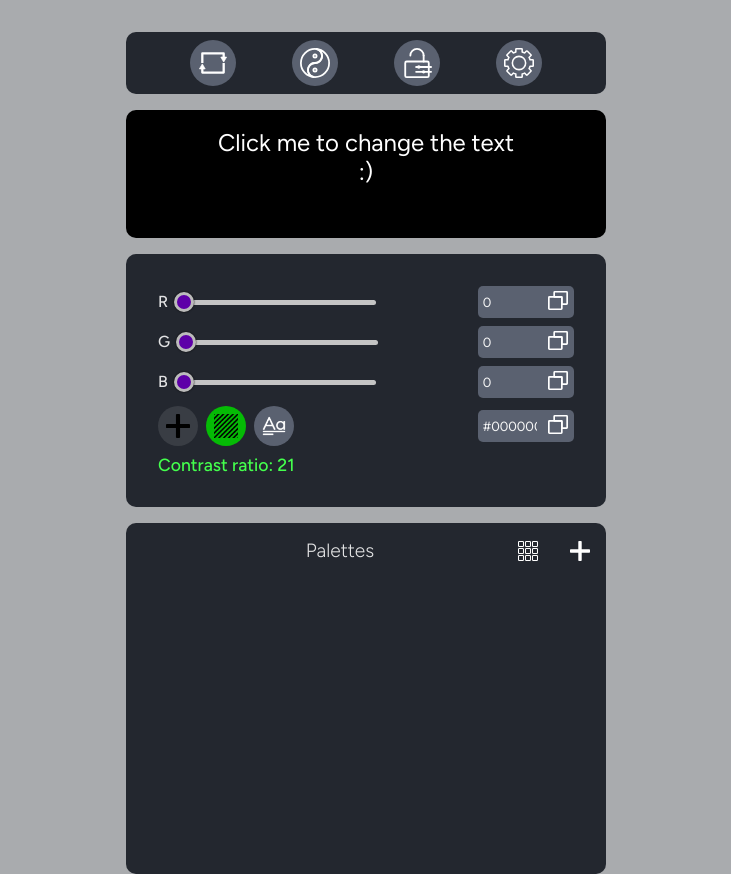
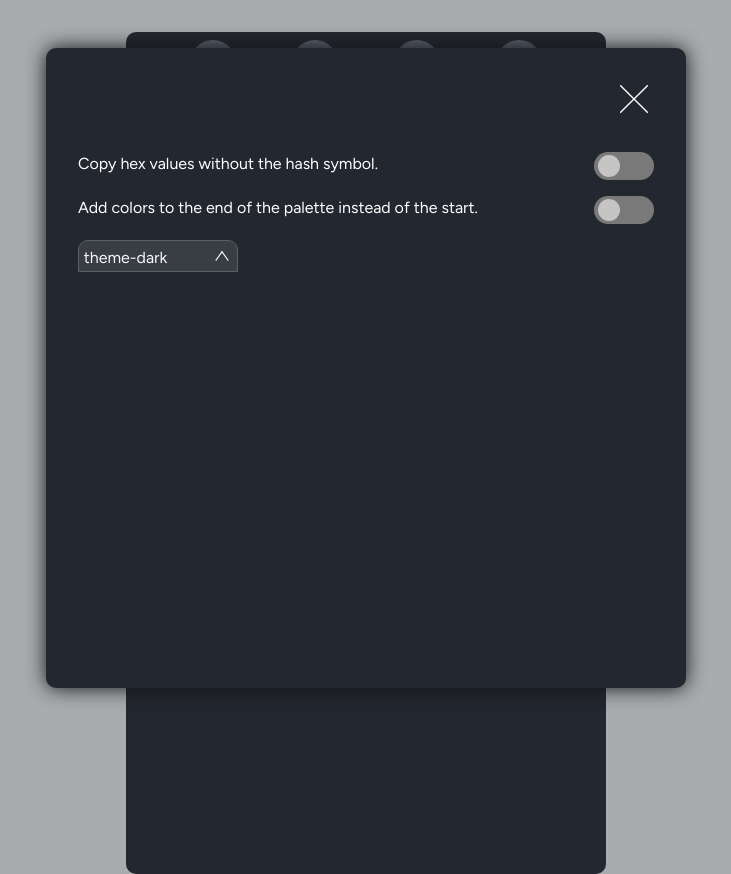
Before and after one commit to andrec2709/colorpicker-react, a React (Vite) app: page / in a window 1280 px wide. Shown: the whole page, without its empty margins (274-1005 px from the left). Built offline with nearby package versions, Linux system fonts and the light colour scheme.

Commit message:
application themes

```diff
--- a/src/App.css
+++ b/src/App.css
@@ -16,8 +16,136 @@
   flex-direction: column;
 }
 
+/* [start] -------- Themes section --------> */
+
+:root.theme-dark {
+  --background: #23272f63;
+  --on-background: #fff;
+  --background-container: #23272f;
+  --on-background-container: #fff;
+
+  --color-button-bg: #5a6170;
+  --color-button-fg: #b9b9b9;
+  --color-button-active: #05bb05;
+  --color-button-active-fg: #000;
+  --color-button-disabled: #393d44;
+
+  --color-field-bg: #5a6170;
+  --color-field-fg: #f7f7f7;
+
+  --color-palette-bg: #181818;
+
+  --color-slider-track: #c4c4c4;
+  --color-slider-fill: #7819d1;
+  --color-slider-thumb: #5d00a8;
+  --color-slider-thumb-border: #bbbbbb;
+
+  --color-list-item-bg: #1d2025;
+  --color-list-item-fg: #fff;
+  --color-list-item-border: #343942;
+  --color-list-item--hover: #14161a;
+  --color-list-item--highlighted: #f0f0f081;
+  --color-list-item--dragging: #165deb;
+  --color-list-item-btn-bg: #0a0a0ac2;
+
+  --color-selection-bg: #165deb;
+  --color-selection-fg: #ffffffde;
+
+  --tooltip-success-bg: #2acf6f;
+  --tooltip-success-fg: #020202;
+  --tooltip-fail-bg: #d41919;
+  --tooltip-fail-fg: #000;
+
+  --switch: #797979;
+  --switch-slider: #c5c5c5;
+  --switch-checked: #8b0eaa;
+
+  --combobox-selection-bg: #393d44;
+  --combobox-selection-fg: #f7f7f7;
+  --combobox-selection-border: #5e6064;
+  --combobox-list-bg: #282b30;
+  --combobox-list-fg: #f7f7f7;
+  --combobox-list-border: #5e60645d;
+
+  /* icon filters */
+  --colorpicker-icon-invert: invert();
+  --colorpicker-icon--disabled-invert: none;
+  --colorpicker-icon--active-invert: none;
+  --field-icon-invert: invert();
+  --settings-icon-invert: invert();
+  --editor-header-icon-invert: invert();
+  --combobox-icon-invert: invert();
+
+}
+
+:root.theme-light {
+  --background: #e6e6e6cb;
+  --on-background: #000000;
+  --background-container: #e6e6e6;
+  --on-background-container: #000000;
+
+  --color-button-bg: #6200ff;
+  --color-button-fg: #b9b9b9;
+  --color-button-active: #05bb05;
+  --color-button-active-fg: #000;
+  --color-button-disabled: #a59fb4;
+
+  --color-field-bg: #c6bcf3;
+  --color-field-fg: #1a1a1a;
+
+  --color-palette-bg: #9c91aa;
+
+  --color-slider-track: #c4c4c4;
+  --color-slider-fill: #7819d1;
+  --color-slider-thumb: #5d00a8;
+  --color-slider-thumb-border: #bbbbbb;
+
+  --color-list-item-bg: #c4c4c4;
+  --color-list-item-fg: #000000;
+  --color-list-item-border: #a0a0a0;
+  --color-list-item--hover: #a3a3a3;
+  --color-list-item--highlighted: #55555581;
+  --color-list-item--dragging: #4416eb;
+  --color-list-item-btn-bg: #0a0a0ac2;
+
+  --color-selection-bg: #165deb;
+  --color-selection-fg: #ffffffde;
+
+  --tooltip-success-bg: #2acf6f;
+  --tooltip-success-fg: #020202;
+  --tooltip-fail-bg: #d41919;
+  --tooltip-fail-fg: #000;
+
+  --switch: #9c9c9c;
+  --switch-slider: #c5c5c5;
+  --switch-checked: #6207f3;
+
+  --combobox-selection-bg: #c5c5c5;
+  --combobox-selection-fg: #030303;
+  --combobox-selection-border: #525252;
+  --combobox-list-bg: #b9b9b9;
+  --combobox-list-fg: #070707;
+  --combobox-list-border: #5d5e5f5d;
+
+  /* icon filters */
+  --colorpicker-icon-invert: invert();
+  --colorpicker-icon--disabled-invert: none;
+  --colorpicker-icon--active-invert: none;
+  --field-icon-invert: none;
+  --settings-icon-invert: none;
+  --editor-header-icon-invert: none;
+  --combobox-icon-invert: none;
+
+}
+
+/* [end] -------- Themes section --------> */
+
 /* [start] -------- Universal styling --------> */
 
+body {
+  background-color: var(--background);
+
+}
 
 * {
   box-sizing: border-box;
@@ -29,8 +157,8 @@
 }
 
 *::selection {
-  background-color: #165deb;
-  color: #ffffffde;
+  background-color: var(--color-selection-bg);
+  color: var(--color-selection-fg);
 }
 
 button {
@@ -51,6 +179,8 @@ button {
   background-color: unset;
   height: 100%;
   font-weight: 300;
+  color: var(--color-list-item-fg);
+
   &:disabled {
     color: unset;
   }
@@ -66,16 +196,14 @@ button {
 /* [start] -------- Colorpicker Sliders and Fields Layout --------> */
 
 #colorpicker {
-  background-color: rgb(35, 39, 47);
+  background-color: var(--background-container);
   border-radius: 10px;
   padding: clamp(1rem, 5vw, 2rem);
   display: grid;
   grid-template:
     "a b" auto
     "c d" auto
-    "e f" auto
-    "g h" auto
-    "i ." auto / auto min-content;
+    "e f" auto "g h" auto "i ." auto / auto min-content;
   row-gap: .5rem;
   margin-bottom: 1rem;
   width: 100%;
@@ -158,7 +286,7 @@ button {
   align-items: center;
   justify-content: center;
   border: none;
-  background-color: rgb(90, 97, 112);
+  background-color: var(--color-button-bg);
   border-radius: 50%;
   padding: .5rem;
   justify-content: start;
@@ -167,17 +295,17 @@ button {
 
 .colorpicker__icon {
   width: 24px;
-  filter: invert();
+  filter: var(--colorpicker-icon-invert);
 }
 
 .colorpicker__btn:disabled {
-  background-color: rgb(57, 61, 68);
-  color: rgb(185, 185, 185);
+  background-color: var(--color-button-disabled);
+  color: var(--color-button-fg);
 
 }
 
 .colorpicker__btn:disabled .colorpicker__icon {
-  filter: none;
+  filter: var(--colorpicker-icon--disabled-invert);
 }
 
 .colorpicker__btn:hover {
@@ -194,6 +322,7 @@ button {
 }
 
 .slider-container__label {
+  color: var(--on-background-container);
   margin-right: 1rem;
   font-weight: 500;
 }
@@ -211,6 +340,7 @@ button {
 }
 
 .field-container__label {
+  color: var(--on-background-container);
   margin-right: 1rem;
 }
 
@@ -219,12 +349,12 @@ button {
   align-items: center;
   height: 2rem;
   width: fit-content;
-  background-color: rgb(90, 97, 112);
+  background-color: var(--color-field-bg);
   border-radius: 5px;
 }
 
 .field__input {
-  color: rgb(247, 247, 247);
+  color: var(--color-field-fg);
   border: none;
   width: 4rem;
   height: 100%;
@@ -253,7 +383,7 @@ button {
 
 .field__icon {
   width: 20px;
-  filter: invert();
+  filter: var(--field-icon-invert);
 }
 
 
@@ -265,7 +395,8 @@ button {
 
 .editor {
   height: fit-content;
-  background-color: rgb(35, 39, 47);
+  background-color: var(--background-container);
+  color: var(--on-background-container);
   border-radius: 10px;
   padding: 1rem;
   display: flex;
@@ -299,13 +430,14 @@ button {
 
 .editor-header__icon {
   width: 20px;
-  filter: invert();
+  filter: var(--editor-header-icon-invert);
 }
 
 .editor-header .name {
   margin-left: auto;
   margin-right: auto;
   width: 50%;
+  color: var(--on-background-container);
   text-align: center;
 }
 
@@ -343,7 +475,7 @@ button {
   justify-content: space-between;
   column-gap: .12rem;
   row-gap: .12rem;
-  background-color: rgb(24, 24, 24);
+  background-color: var(--color-palette-bg);
   border-radius: 5px;
   padding: .4rem .2rem;
   overflow: hidden;
@@ -363,19 +495,24 @@ button {
 .palette-container--list {
   display: grid;
   grid-template:
-  "a . ." auto
-  "a . b" auto
-  "a . ." auto / 6rem 1rem minmax(1rem, 80%);
-  background-color: #1d2025;
+    "a . ." auto
+    "a . b" auto
+    "a . ." auto / 6rem 1rem minmax(1rem, 80%);
+  background-color: var(--color-list-item-bg);
+  color: var(--color-list-item-fg);
   margin-top: .5rem;
   border-radius: 10px;
-  border: 1px solid #343942;
+  border: 1px solid var(--color-list-item-border);
   padding: .5rem;
   scroll-snap-align: start;
   overflow: hidden;
   /* cursor: pointer; */
   position: relative;
   transition: background-color .1s ease;
+}
+
+.palette-container--list:hover {
+  background-color: var(--color-list-item--hover);
 }
 
 /* [end] -------- Palettes as List section --------> */
@@ -386,12 +523,11 @@ button {
   display: grid;
   grid-template:
     "a . ." auto
-    "a . b" auto
-    "a . c" auto / 6rem 1rem minmax(1rem, 80%);
-  background-color: #1d2025;
+    "a . b" auto "a . c" auto / 6rem 1rem minmax(1rem, 80%);
+  background-color: var(--color-list-item-bg);
   margin-top: .5rem;
   border-radius: 10px;
-  border: 1px solid #343942;
+  border: 1px solid var(--color-list-item-border);
   padding: .5rem;
   scroll-snap-align: start;
   overflow: hidden;
@@ -401,7 +537,7 @@ button {
 }
 
 .color:hover {
-  background-color: #14161a;
+  background-color: var(--color-list-item--hover);
 }
 
 .color__input--readonly {
@@ -425,17 +561,17 @@ button {
 }
 
 .color-item.highlighted {
-  border-right: 4px solid rgba(240, 240, 240, 0.507);
+  border-right: 4px solid var(--color-list-item--highlighted);
 }
 
 .color.highlighted {
-  border-bottom: 4px solid rgba(240, 240, 240, 0.507);
+  border-bottom: 4px solid var(--color-list-item--highlighted);
 }
 
 .color.dragging,
 .color-item.dragging {
   opacity: 70%;
-  border: 1px solid #165deb;
+  border: 1px solid var(--color-list-item--dragging);
 
   position: fixed;
   pointer-events: none;
@@ -464,7 +600,7 @@ button {
   align-items: center;
   justify-content: center;
   border: none;
-  background-color: rgba(10, 10, 10, 0.76);
+  background-color: var(--color-list-item-btn-bg);
   border-radius: 50%;
   cursor: pointer;
 }
@@ -496,8 +632,8 @@ button {
 
 .slider__thumb {
   aspect-ratio: 1 / 1;
-  background-color: rgb(93, 0, 168);
-  border: 3px solid rgb(187, 187, 187);
+  background-color: var(--color-slider-thumb);
+  border: 3px solid var(--color-slider-thumb-border);
   border-radius: 50%;
   box-shadow: 0 0 2px rgb(0, 0, 0);
   position: absolute;
@@ -511,7 +647,7 @@ button {
   user-select: none;
   width: 100%;
   height: 25%;
-  background-color: rgb(196, 196, 196);
+  background-color: var(--color-slider-track);
   border-radius: 10px;
   touch-action: none;
 
@@ -520,7 +656,7 @@ button {
 
 .slider__track--filled {
   user-select: none;
-  background-color: rgb(120, 25, 209);
+  background-color: var(--color-slider-fill);
   /* border: .5px solid rgba(180, 180, 180, 0.5); */
   height: 25%;
   border-radius: 10px;
@@ -550,7 +686,7 @@ button {
   width: 100%;
   height: fit-content;
   padding: .5rem;
-  background-color: #23272f;
+  background-color: var(--background-container);
   border-radius: 10px;
   margin-bottom: 1rem;
   display: flex;
@@ -561,7 +697,7 @@ button {
 .modifier__btn {
   border: none;
   padding: .5rem;
-  background-color: rgb(90, 97, 112);
+  background-color: var(--color-button-bg);
   width: fit-content;
   aspect-ratio: 1 / 1;
   border-radius: 50%;
@@ -580,16 +716,16 @@ button {
 
 .modifier__icon {
   width: 30px;
-  filter: invert();
+  filter: var(--colorpicker-icon-invert);
 }
 
 .modifier__btn--active {
-  background-color: rgb(5, 187, 5);
-  color: rgb(29, 29, 29);
+  background-color: var(--color-button-active);
+  color: var(--color-button-active-fg);
 }
 
 .modifier__icon--active {
-  filter: none;
+  filter: var(--colorpicker-icon--active-invert);
 }
 
 
@@ -623,13 +759,13 @@ button {
 }
 
 .tooltip--success {
-  background-color: rgb(42, 207, 111);
-  color: rgb(2, 2, 2);
+  background-color: var(--tooltip-success-bg);
+  color: var(--tooltip-success-fg);
 }
 
 .tooltip--fail {
-  background-color: rgb(212, 25, 25);
-  color: rgb(0, 0, 0);
+  background-color: var(--tooltip-fail-bg);
+  color: var(--tooltip-fail-fg);
 }
 
 .tooltip--visible {
@@ -681,9 +817,8 @@ button {
   padding: clamp(1rem, 5vw, 2rem);
   align-self: center;
   margin-top: 1rem;
-  background-color: #23272f;
+  background-color: var(--background-container);
   box-shadow: 0 0 20px rgb(19, 19, 19);
-  /* background-color: #000000; */
   border-radius: 10px;
   row-gap: 1rem;
   position: fixed;
@@ -712,7 +847,7 @@ button {
 
 .settings__icon {
   width: 28px;
-  filter: invert();
+  filter: var(--settings-icon-invert);
 }
 
 /* [end] -------- Settings section --------> */
@@ -733,7 +868,7 @@ button {
   border-radius: 14px;
   padding-left: 4px;
   padding-right: 4px;
-  background-color: rgb(121, 121, 121);
+  background-color: var(--switch);
   position: relative;
   margin-left: auto;
   transition: background-color .11s ease-out;
@@ -746,7 +881,7 @@ button {
   position: relative;
   /* top: 0; */
   transform: translateX(0);
-  background-color: rgb(197, 197, 197);
+  background-color: var(--switch-slider);
   transition: transform .11s ease-out;
 
 }
@@ -761,11 +896,11 @@ button {
   clip-path: inset(50%);
 }
 
-.switch__input:checked ~ .switch {
-  background-color: rgb(139, 14, 170);
+.switch__input:checked~.switch {
+  background-color: var(--switch-checked);
 }
 
-.switch__input:checked ~ .switch > .switch__slider {
+.switch__input:checked~.switch>.switch__slider {
   /* left: calc(60px - 22px - 8px); */
   transform: translateX(calc(60px - 22px - 8px));
 }
@@ -773,6 +908,71 @@ button {
 .switch__label {
   width: 70%;
   user-select: none;
+  color: var(--on-background-container);
 }
 
 /* [end] -------- Toggle switch section --------> */
+
+/* [start] -------- ComboBox section --------> */
+
+.combobox {
+  display: flex;
+  flex-direction: column;
+  width: 10rem;
+  border-radius: 10px;
+  /* background-color: yellow; */
+  height: fit-content;
+  position: relative;
+  cursor: pointer;
+  user-select: none;
+}
+
+.combobox__selection {
+  background-color: var(--combobox-selection-bg);
+  color: var(--combobox-selection-fg);
+  border: 1px solid var(--combobox-selection-border);
+  border-top-right-radius: 10px;
+  border-top-left-radius: 10px;
+  width: 100%;
+  padding: .3rem;
+  display: flex;
+  height: 2rem;
+}
+
+.combobox__icon {
+  width: 20px;
+  margin-left: auto;
+  filter: var(--combobox-icon-invert);
+  transform: rotateZ(0);
+  transition: transform .11s ease-out;
+}
+
+.combobox__icon.opened {
+  transform: rotateZ(-180deg);
+}
+
+.combobox__list {
+  background-color: var(--combobox-list-bg);
+  color: var(--combobox-list-fg);
+  border: 1px solid var(--combobox-list-border);
+  border-top: none;
+  width: 100%;
+  height: fit-content;
+  max-height: 5rem;
+  overflow: scroll;
+  border-bottom-right-radius: 10px;
+  border-bottom-left-radius: 10px;
+  position: absolute;
+  top: 2rem;
+}
+
+.combobox__list-item {
+  width: 100%;
+  padding: .3rem;
+}
+
+.combobox__list-item:not(:last-of-type) {
+  border-bottom: 1px solid var(--combobox-list-border);
+}
+
+/* [end] -------- ComboBox section --------> */
--- a/src/App.tsx
+++ b/src/App.tsx
@@ -40,6 +40,9 @@ import { Settings } from './components/Settings';
 import { useSettings } from './contexts/SettingsContext';
 import ToggleSwitch from './components/ToggleSwitch';
 import type { Color } from './types/palette';
+import ComboBox from './components/ComboBox';
+import { useTheme } from './contexts/ThemeContext';
+import { isTheme, themes, type Theme } from './types/theme';
 
 
 // Exercise:
@@ -83,6 +86,8 @@ export default function ColorPickerApp() {
     addColorToEnd,
     setAddColorToEnd
   } = useSettings();
+
+  const {currentTheme, changeTheme} = useTheme();
 
   // Tooltip context provider
   const { showMessage } = useToolTip();
@@ -486,6 +491,15 @@ export default function ColorPickerApp() {
     }
   }
 
+  const handleThemeChange = (e: React.MouseEvent<HTMLOptionElement>) => {
+
+    if (!(e.target instanceof HTMLOptionElement)) return;
+
+    if (isTheme(e.target.value)) {
+      changeTheme(e.target.value);
+    }
+  };
+
   useEffect(() => {
     const el = paletteDetailViewRef.current;
 
@@ -585,8 +599,8 @@ export default function ColorPickerApp() {
           labelText='Add colors to the end of the palette instead of the start.'
           checked={addColorToEnd}
         >
-
         </ToggleSwitch>
+        <ComboBox value={currentTheme} options={themes.slice()} onClick={handleThemeChange} id='theme-opt'></ComboBox>
       </Settings>
       <Modifiers className='modifiers'>
         <button id='randomizer' className='modifier__btn' onClick={handlePickRandom} >
--- /dev/null
+++ b/src/components/ComboBox.tsx
@@ -0,0 +1,34 @@
+import { useState } from "react";
+import ArrowIcon from '../assets/arrow2.svg';
+
+type Props = {
+    value: any;
+    options: any[];
+    id: string;
+    onClick: (e: React.MouseEvent<HTMLOptionElement>) => void;
+};
+
+export const ComboBox = ({ value, options, id, onClick }: Props) => {
+
+    const listItems = options.map(option => <option className="combobox__list-item" value={option} onClick={onClick} key={option}>{option}</option>);
+
+    const [isOpen, setIsOpen] = useState(false);
+
+    return (
+        <div className="combobox" id={id}>
+            <div
+                className="combobox__selection"
+                onClick={() => setIsOpen(!isOpen)}
+                tabIndex={0}
+                role="button"
+            >{value}
+                <img src={ArrowIcon} className={`combobox__icon ${isOpen ? 'opened' : ''}`} alt="arrow displaying if the combobox is opened or closed." />
+            </div>
+            <div className="combobox__list" style={{ display: isOpen ? 'block' : 'none' }}>
+                {listItems}
+            </div>
+        </div>
+    );
+};
+
+export default ComboBox;
--- a/src/contexts/ContextProvider.tsx
+++ b/src/contexts/ContextProvider.tsx
@@ -1,6 +1,7 @@
 import { ColorProvider } from "./ColorContext.jsx";
 import { PaletteProvider } from "./PaletteContext.js";
 import { SettingsProvider } from "./SettingsContext.jsx";
+import { ThemeProvider } from "./ThemeContext.js";
 import { ToolTipProvider } from "./ToolTipContext.jsx";
 
 type Props = {
@@ -9,6 +10,7 @@ type Props = {
 
 export const ContextProvider = ({ children }: Props) => {
     return (
+        <ThemeProvider>
             <ToolTipProvider>
                 <PaletteProvider>
                     <ColorProvider>
@@ -18,6 +20,7 @@ export const ContextProvider = ({ children }: Props) => {
                     </ColorProvider>
                 </PaletteProvider>
             </ToolTipProvider>
+        </ThemeProvider>
     );
 };
 
--- a/src/contexts/SettingsContext.tsx
+++ b/src/contexts/SettingsContext.tsx
@@ -29,7 +29,7 @@ type Props = {
 };
 
 export const SettingsProvider = ({ children }: Props) => {
-    const [isSettingsVisible, setIsSettingsVisible] = useState(false);
+    const [isSettingsVisible, setIsSettingsVisible] = useState(true);
     const [copyHexWithoutHash, setCopyHexWithoutHash] = useState(localStorage.getItem('copy-hex-without-hash') === 'true' ? true : false || false);
     const [addColorToEnd, setAddColorToEnd] = useState(localStorage.getItem('add-color-to-end') === 'true' ? true : false || false);
 
--- /dev/null
+++ b/src/contexts/ThemeContext.tsx
@@ -0,0 +1,47 @@
+import { createContext, useContext, useEffect, useState } from "react";
+import type { Theme } from "../types/theme";
+
+type ThemeContextValue = {
+    currentTheme: Theme;
+    changeTheme: (newTheme: Theme) => void;
+};
+
+export const ThemeContext = createContext<ThemeContextValue | null>(null);
+
+export const useTheme = () => {
+    const ctx = useContext(ThemeContext);
+
+    if (!ctx) {
+        throw new Error('useTheme must be used inside a ThemeProvider');
+    }
+
+    return ctx;
+
+};
+
+type Props = {
+    children: React.ReactNode;
+};
+
+export const ThemeProvider = ({ children }: Props) => {
+
+    const [currentTheme, setCurrentTheme] = useState<Theme>('theme-dark');
+
+
+    const changeTheme = (newTheme: Theme) => {
+        setCurrentTheme(newTheme);
+        document.documentElement.classList.replace(currentTheme, newTheme);
+    };
+
+    useEffect(() => {
+        document.documentElement.classList.add(currentTheme);
+    }, []);
+
+    return (
+        <ThemeContext.Provider value={{currentTheme, changeTheme}}>
+            {children}
+        </ThemeContext.Provider>
+    );
+};
+
+export default ThemeProvider;
--- a/src/index.css
+++ b/src/index.css
@@ -5,7 +5,6 @@
 
   color-scheme: light dark;
   color: #ffffffde;
-  background-color: rgba(35, 39, 47, 0.39);
 
   font-synthesis: none;
   text-rendering: optimizeLegibility;
--- /dev/null
+++ b/src/types/theme.ts
@@ -0,0 +1,7 @@
+export const themes = ['theme-dark', 'theme-light'] as const;
+
+export type Theme = (typeof themes)[number];
+
+export const isTheme = (value: string): value is Theme => {
+    return themes.includes(value as Theme);
+}
```
Also changed, not shown: src/assets/arrow2.svg (added). Lines whose indentation alone changed are shown as unchanged.
